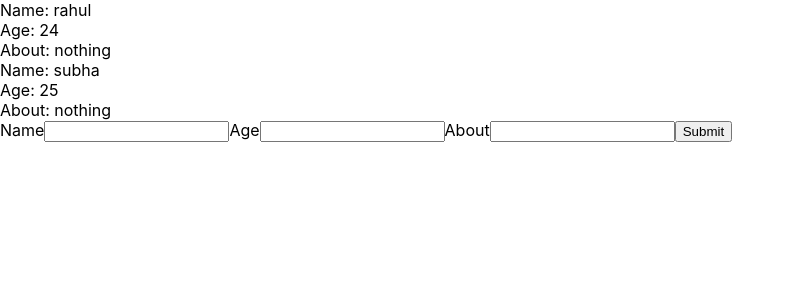
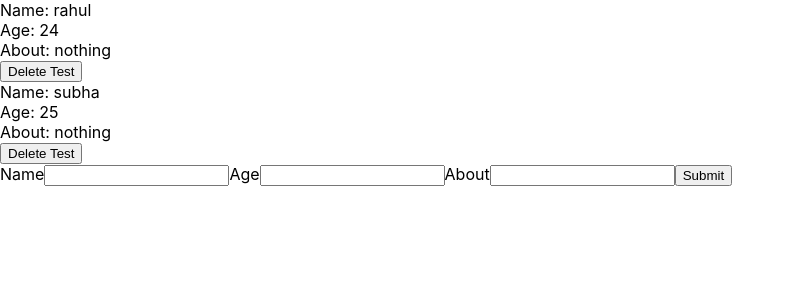
Before and after one commit to SumanDas3001/Complete-React-Redux, a React (Create React App) app: page / in a window 1280 px wide. Shown: the top 300 px of the page, without its empty margins (0-795 px from the left). Built offline with nearby package versions, Linux system fonts and the light colour scheme.

Commit message:
create, delete, lifecycle of react, css style

```diff
--- a/src/App.js
+++ b/src/App.js
@@ -1,8 +1,8 @@
-import React, { Component } from 'react';
+import React from 'react';
 import Test from './Test';
 import AddTest from './AddTest';
 
-class App extends Component {
+class App extends React.Component {
   state = {
     test: [
       {name: "suman", age: 13, about: "nothing", id:1},
@@ -13,16 +13,26 @@ class App extends Component {
 
   testAdd = (testValue) => {
     testValue.id = Math.random();
-    let tests = [...this.state.test, testValue]
+    let tests = [...this.state.test, testValue];
     this.setState({
       test: tests
     })
   }
 
+  deleteTest = (id) => {
+    let testData = this.state.test.filter( testData => {
+      return testData.id !== id;
+    });
+    this.setState({
+      test: testData
+    })
+    // console.log(id);
+  }
+
   render(){
     return (
       <div className="App">
-        <Test test={this.state.test}/>
+        <Test deleteTest={this.deleteTest} test={this.state.test}/>
         <AddTest testAdd={this.testAdd} />
       </div>
     );
--- /dev/null
+++ b/src/Test.css
@@ -0,0 +1,7 @@
+/* body{
+	background-color: brown;
+}
+
+.test form{
+	background-color: beige;
+} */
--- a/src/Test.js
+++ b/src/Test.js
@@ -1,6 +1,7 @@
 import React from 'react';
+import './Test.css'
 
-const Test = ({test}) => {
+const Test = ({test, deleteTest}) => {
 // const Test = (props) => {
 	// const {test} = props;
 	// const testList = test.map(test => {
@@ -23,6 +24,7 @@ const Test = ({test}) => {
 				<div>Name: {test.name}</div>
 				<div>Age: {test.age}</div>
 				<div>About: {test.about}</div>
+				<button onClick={() => {deleteTest(test.id)}}>Delete Test</button>
 			</div>
 		) : null;
 	})
```
